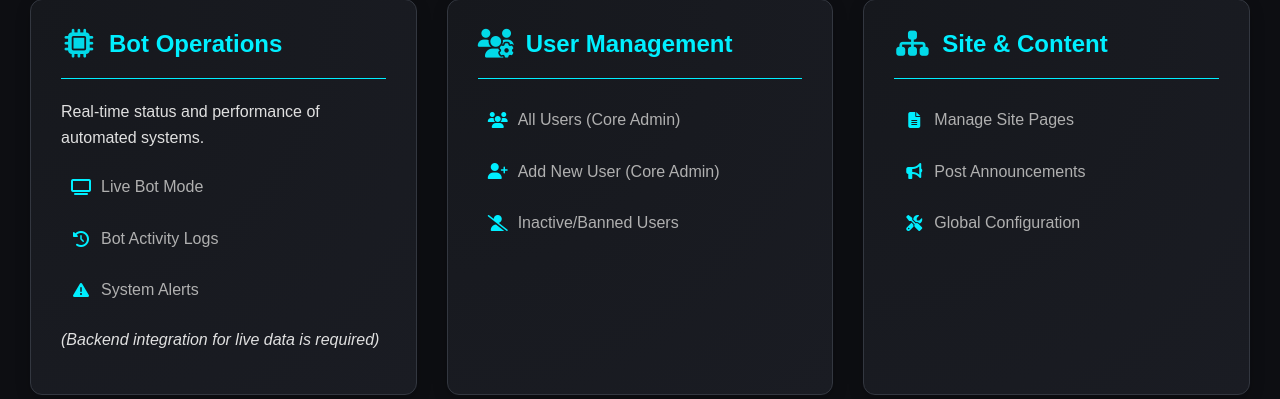
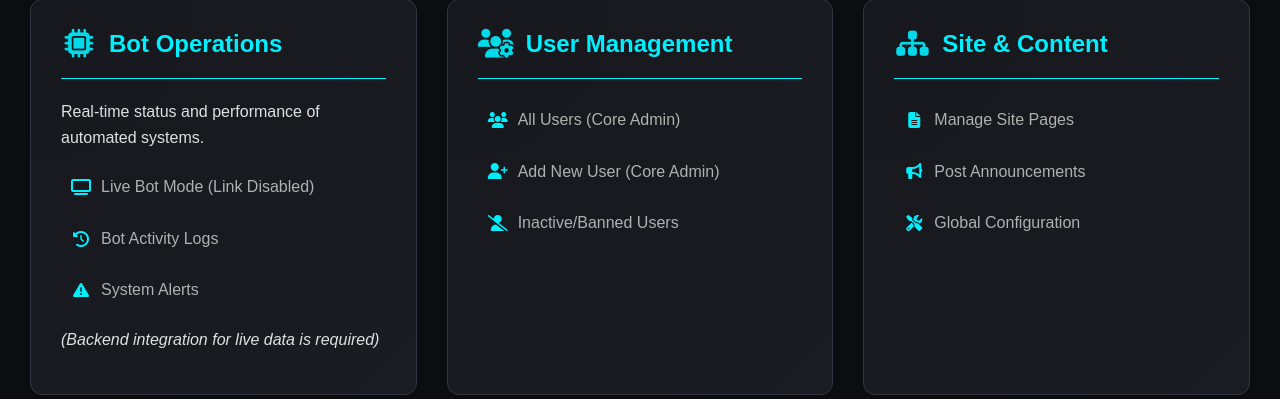
Before and after one commit to Gus-Jacobs/Pegumaxinc, a Django app: page /admin-dashboard/ in a window 1280 px wide. Shown: the part 585-984 px from the top of the page. Run offline with Django 5.2, Linux system fonts and the light colour scheme; a user stored in the database is signed in; data comes from the database, SQL or seed files in the repository; data that the repository does not hold is empty.

Commit message:
Update admin_dashboard.html

```diff
--- a/pegumax_project/templates/main_site/admin_dashboard.html
+++ b/pegumax_project/templates/main_site/admin_dashboard.html
@@ -160,7 +160,8 @@
                 <h3><i class="fas fa-microchip fa-fw section-icon"></i> Bot Operations</h3>
                 <p>Real-time status and performance of automated systems.</p>
                 <ul>
-                    <li><a href="{% url 'main_site:live_bot_mode' %}"><i class="fas fa-tv fa-fw link-icon"></i> Live Bot Mode</a></li>
+                    <li><a href="#"><i class="fas fa-tv fa-fw link-icon"></i> Live Bot Mode (Link Disabled)</a></li>
+                    {# <li><a href="{% url 'main_site:live_bot_mode' %}"><i class="fas fa-tv fa-fw link-icon"></i> Live Bot Mode</a></li> #}
                     <li><a href="#" id="botActivityLogsLink"><i class="fas fa-history fa-fw link-icon"></i> Bot Activity Logs
                         {% if unacknowledged_general_logs_count > 0 %}
                             <span class="notification-badge" id="generalLogsBadge">{{ unacknowledged_general_logs_count }}</span>
```
